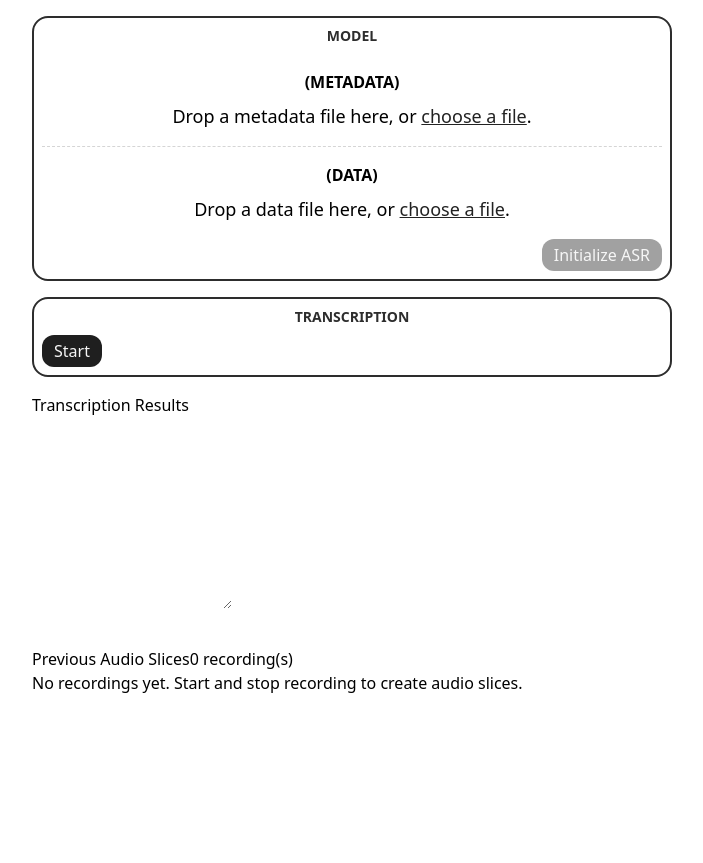
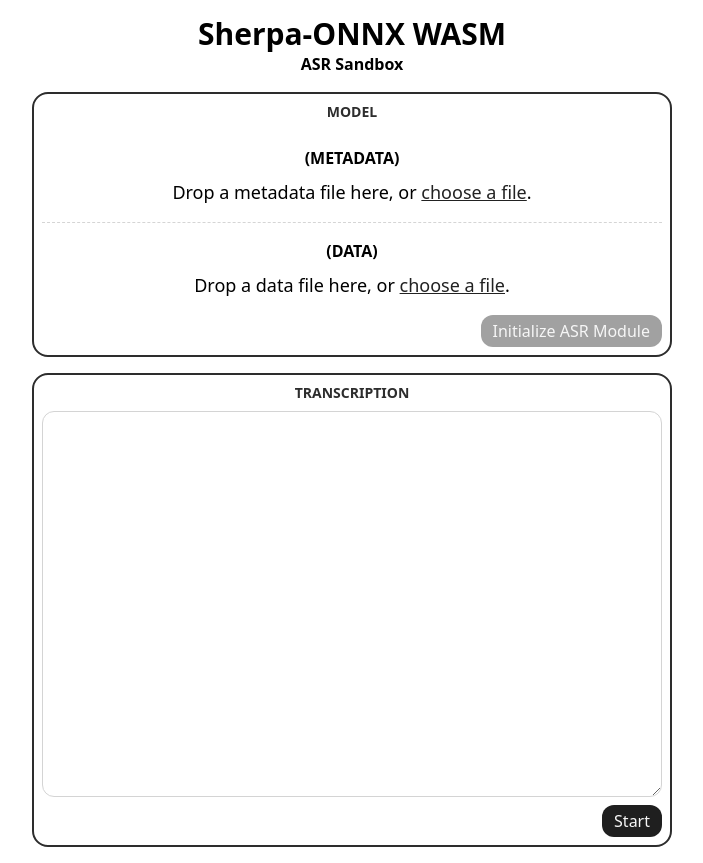
Before and after one commit to moeru-ai/sherpaw, a Vue app in the folder packages/sandbox/: page / in a window 1280 px wide. Shown: the whole page, without its empty margins (288-991 px from the left). Before the commit the page ends 800 px from the top, so only its background shows below. Built offline with nearby package versions, Linux system fonts and the light colour scheme; a web font is replaced by a local one.

Commit message:
feat(sandbox): tweak look and feel

```diff
--- a/packages/sandbox/src/App.vue
+++ b/packages/sandbox/src/App.vue
@@ -271,6 +271,8 @@
     setupRecorder(new AudioContext({ sampleRate: expectedSampleRate }), stream)
 }
 
+const isRecording = ref(false)
+
 async function startRecording() {
   await requestMicrophone()
 
@@ -278,6 +280,7 @@
     return
   mediaStreamSource.connect(recorderNode)
   recorderNode.connect(audioCtx.destination)
+  isRecording.value = true
 }
 
 function stopRecording() {
@@ -320,35 +323,52 @@
 <template>
   <div
     p-4 max-w-2xl mx-auto font-sans
-    flex="~ col items-start gap-4"
+    flex="~ col items-center gap-4"
   >
+    <div text-center>
+      <div text-3xl font-black>
+        Sherpa-ONNX WASM
+      </div>
+      <div font-semibold>
+        ASR Sandbox
+      </div>
+    </div>
+
     <Card>
       <template #title>
         Model
       </template>
 
+      <div flex="~ col items-start" w-full>
         <div
           ref="metadataDropZone"
           b="b-1 dashed dark-300/20"
           flex="~ col items-center gap-2"
           w-full
-        p-4
+          py-4
         >
           <div font-bold uppercase>
             (Metadata)
           </div>
 
+          <div
+            v-if="metadata"
+            w-full h-96
+            b="1 neutral-300"
+            rounded-xl overflow-hidden
+          >
             <textarea
-          v-if="metadata"
-          v-model="metadataStringified"
+              id="metadata"
+              :value="metadataStringified"
               readonly
-          w-full overflow-auto font-mono
+              w-full font-mono
+              vertical-bottom
               p-3
               outline-none
-          b="2 neutral/50"
               text-sm
-          h-96
+              h-full
             />
+          </div>
 
           <div text-lg text-center>
             <template v-if="!isOverMetadataDropZone">
@@ -375,7 +395,7 @@
         <div
           ref="dataDropZone"
           flex="~ col items-center gap-2"
-        p-4
+          py-4
           w-full
         >
           <div font-bold uppercase>
@@ -418,8 +438,14 @@
           :disabled="!metadata || !data"
           @click="handleInitASRModule"
         >
-        Initialize ASR
+          <template v-if="!asrModule">
+            Initialize ASR Module
+          </template>
+          <template v-else>
+            Re-initialize ASR Module
+          </template>
         </Button>
+      </div>
     </Card>
 
     <Card>
@@ -427,8 +453,28 @@
         Transcription
       </template>
 
-      <div flex="~ col gap-2 items-start">
+      <div flex="~ col items-start gap-2" w-full>
+        <div
+          w-full
+          b="1 neutral-300"
+          rounded-xl overflow-hidden
+        >
+          <textarea
+            ref="textAreaRef"
+            :value="getDisplayResult()"
+            readonly
+            w-full overflow-auto font-mono
+            p-3
+            outline-none
+            vertical-bottom
+            text-sm
+            h-96
+          />
+        </div>
+
         <Button
+          v-if="!isRecording"
+          self-end
           @click="startRecording()"
         >
           Start
@@ -436,13 +482,9 @@
       </div>
     </Card>
 
+    <div hidden>
       <!-- Transcription Results Section -->
       <section class="section">
-      <div class="section-header">
-        <Label for="transcription-output" class="section-label">
-          Transcription Results
-        </Label>
-      </div>
         <textarea
           id="transcription-output"
           ref="textAreaRef"
@@ -479,4 +521,5 @@
         </ul>
       </section>
     </div>
+  </div>
 </template>
--- a/packages/sandbox/src/components/Card.vue
+++ b/packages/sandbox/src/components/Card.vue
@@ -10,7 +10,7 @@
       <slot name="title" />
     </div>
 
-    <div py-2 w-full flex="~ col items-start justify-center">
+    <div py-2 w-full>
       <slot />
     </div>
   </div>
```
Lines whose indentation alone changed are shown as unchanged.
